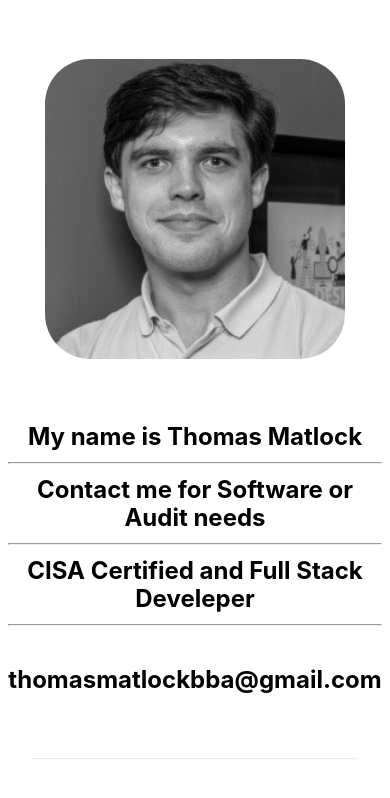
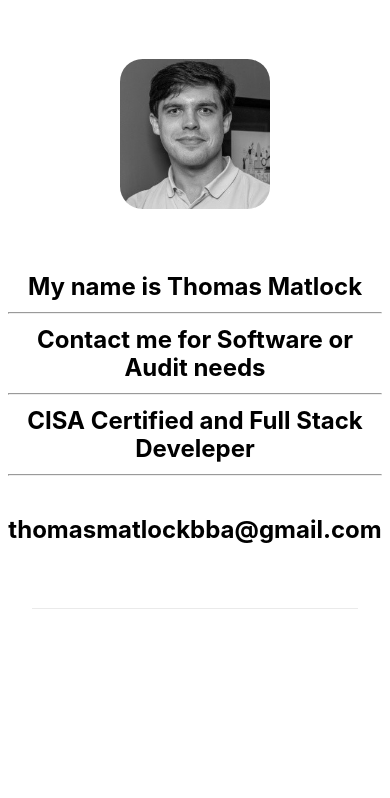
Before and after one commit to zep1994/thomas-matlock, a Next.js app in the folder frontend/: page / in a window 390 px wide. Shown: the top 798 px of the page. Built offline with nearby package versions, Linux system fonts and the light colour scheme.

Commit message:
Update Responsive

```diff
--- a/frontend/styles/Header.module.css
+++ b/frontend/styles/Header.module.css
@@ -8,9 +8,20 @@
     justify-content: center;
 }
 
+
+
 .headerImg {
     width: 300px;
     height: 300px;
     border-radius: 15%;
     margin-top: 15%;
 }
+
+@media (max-width: 425px) {
+  .headerImg {
+    width: 150px;
+    height: 150px;;
+  }
+
+
+}
--- a/frontend/styles/Home.module.css
+++ b/frontend/styles/Home.module.css
@@ -43,7 +43,7 @@
 .title {
   margin: 0;
   line-height: 1.15;
-  font-size: 3rem;
+  font-size: 4rem;
 }
 
 .title,
@@ -128,6 +128,16 @@
   }
 }
 
+@media (max-width: 325px) {
+
+
+  .title {
+    font-size: 1rem;
+  }
+}
+
+
+
 @media (prefers-color-scheme: dark) {
   .card,
   .footer {
```
